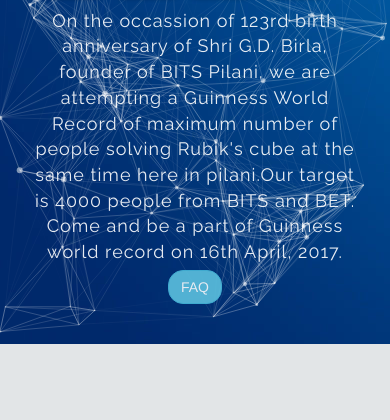
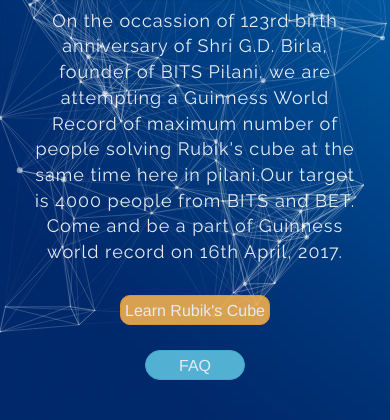
Before and after one commit to aakash2007/Rubiks, a Django app: template Registrations/templates/index.html in a window 390 px wide. Shown: the part 508-928 px from the top of the page. Before the commit the page ends 852 px from the top, so only its background shows below. Run offline with Django 3.2, Linux system fonts and the light colour scheme; the template is opened without the code that fills it: most values are stand-ins (such as "Sample title", 1, 10 or a date in 2020); parts of the project's set-up code (start-up, migrations or seed data) failed here and were passed over; some libraries are stand-ins or nearby versions.

Commit message:
Resource

```diff
--- a/Registrations/templates/index.html
+++ b/Registrations/templates/index.html
@@ -193,6 +193,15 @@
 				font-size: 16px;
 				border-radius: 15px;
 			}
+			.btn-lg {
+			  width: 100px;
+			  height: 30px;
+				text-align: center;
+				padding: 0px;
+			  line-height: 30px;
+				font-size: 16px;
+				border-radius: 15px;
+			}
 			.btn-circle.btn-xl {
 			  width: 150px;
 			  height: 30px;
@@ -260,7 +269,14 @@
 <div class="container-fluid">
 	<div class="container" style="text-align:center;">
 		<p class="tagline" style="font-size: 18px !important; ">On the occassion of 123rd birth anniversary of Shri G.D. Birla, founder of BITS Pilani, we are attempting a Guinness World Record of maximum number of people solving Rubik's cube at the same time here in pilani.Our target is 4000 people from BITS and BET.<br>Come and be a part of Guinness world record on 16th April, 2017.</p>
-		<button class="btn btn-info" style="border-radius: 15px; margin-top: 5px;" data-toggle="modal" data-target="#about">FAQ</button>
+		<br>
+		<div class="row">
+		<div class="col-sm-6 col-sm-offset-3" style="text-align:center;">
+			<a href="{% url 'registration:resources' %}" class="btn btn-xl btn-warning btn-circle">Learn Rubik's Cube</a>
+		</div>
+		</div>
+		<br>
+		<button class="btn btn-info btn-lg" style="border-radius: 15px; margin-top: 5px;" data-toggle="modal" data-target="#about">FAQ</button>
 	</div>
 	<br><br>
 </div>
```
